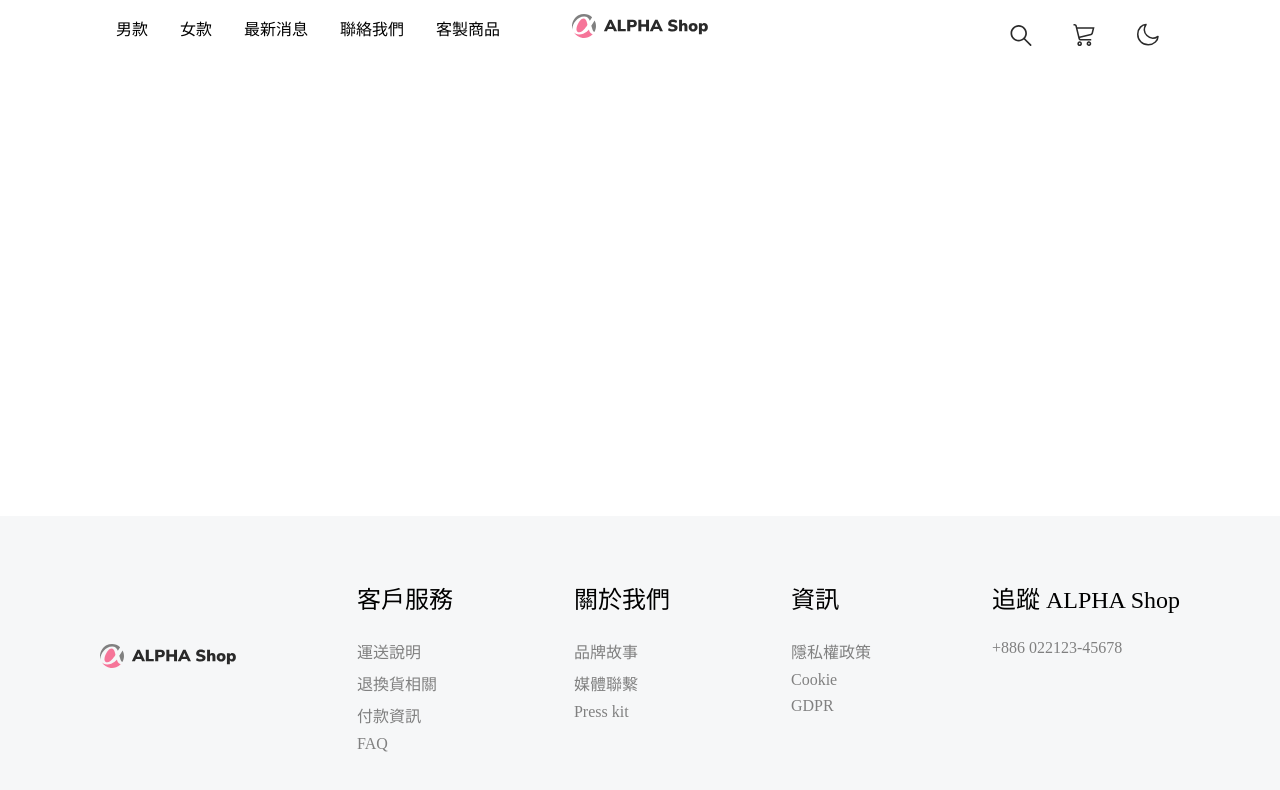
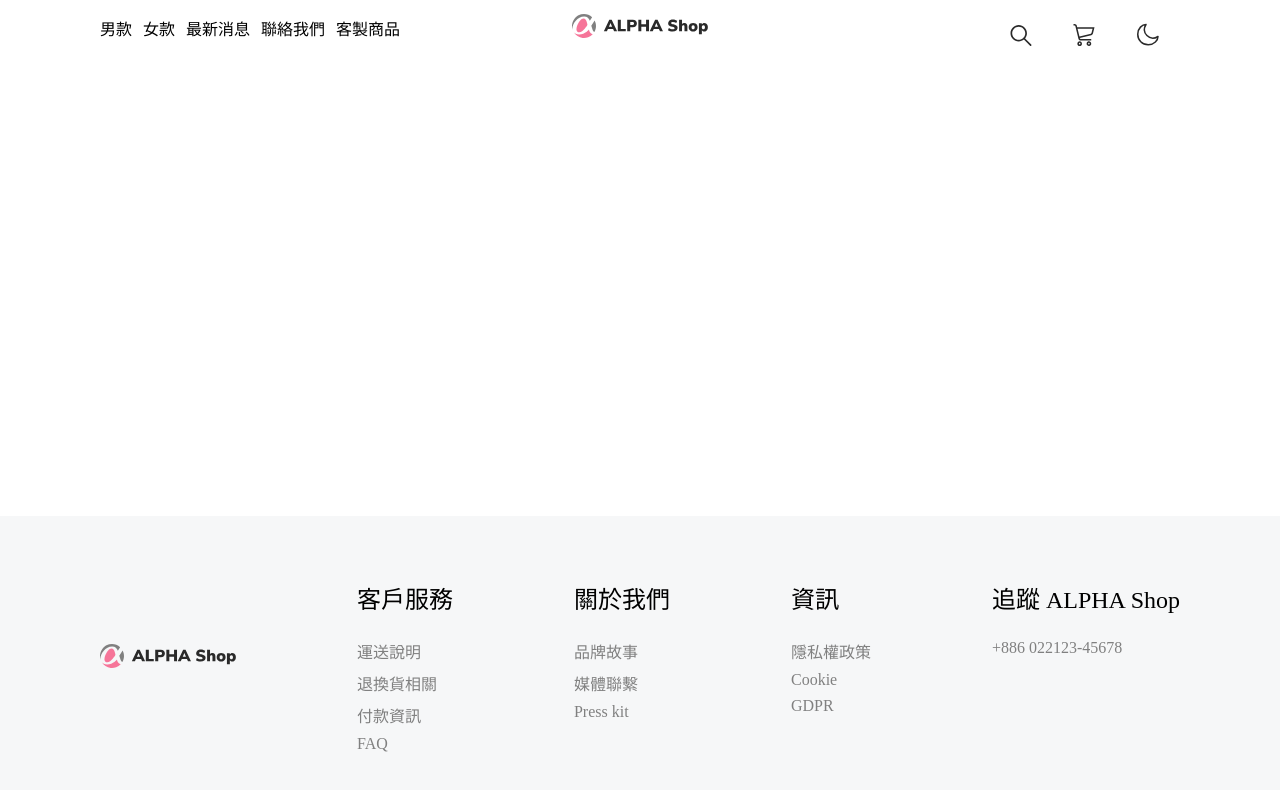
Before and after one commit to changjandam/alpha-camp-react, a React (Create React App) app: page / in a window 1280 px wide. Shown: the top 790 px of the page. Built offline with nearby package versions, Linux system fonts and the light colour scheme.

Commit message:
reset file system

```diff
--- a/src/App.js
+++ b/src/App.js
@@ -1,7 +1,7 @@
 import React from 'react';
 import { GlobalStyles } from './global';
-import Header from './components/UI/Header';
-import Footer from './components/UI/Footer'
+import Header from './components/header/Header';
+import Footer from './components/footer/Footer'
 
 function App() {
   return (
--- a/src/components/UI/Footer.js
+++ b/src/components/footer/Footer.js
@@ -1,8 +1,8 @@
 import React from 'react';
 import styled from 'styled-components';
 import Logo from '../Logo';
-import CenterDiv from '../../layout/CenterDiv';
-import FooterSection from '../footer-section/FooterSection';
+import CenterDiv from '../layout/CenterDiv';
+import FooterSection from './footer-section/FooterSection'
 
 const StyledFooter = styled.footer`
   position: fixed;
@@ -10,6 +10,10 @@ const StyledFooter = styled.footer`
   width: 100%;
   height: 284px;
   background-color: #f6f7f8;
+
+  @media screen and (max-width: 768px) {
+    display: none;
+  }
 `;
 
 const Div = styled(CenterDiv)`
@@ -88,20 +92,18 @@ const followUs = {
     },
   ],
 };
-;
-
 const Footer = () => {
   return (
     <StyledFooter>
       <Div>
         <StyledLogo />
         {footerSections.map((section) => (
-          <Section
-            title={section.sectionTitle}
-            items={section.sectionItems}
-          />
+          <Section title={section.sectionTitle} items={section.sectionItems} />
         ))}
-        <Section title={followUs.sectionTitle} items={followUs.sectionItems}></Section>
+        <Section
+          title={followUs.sectionTitle}
+          items={followUs.sectionItems}
+        ></Section>
       </Div>
     </StyledFooter>
   );
--- a/src/components/UI/Header.js
+++ b/src/components/header/Header.js
@@ -1,7 +1,7 @@
 import styled from 'styled-components';
-import Hamburger from '../Hamburger';
+import Hamburger from './Hamburger';
 import Logo from '../Logo';
-import Navbar from '../navbar/Navbar';
+import Navbar from '../header/navbar/Navbar';
 
 const StyledHeader = styled.header`
   height: 56px;
--- a/src/components/navbar/NavbarFuncs.js
+++ b/src/components/header/navbar/NavbarFuncs.js
@@ -1,7 +1,7 @@
 import React from 'react';
 import styled from 'styled-components';
 import NavbarFunc from './NavbarFunc';
-import { CartIcon, DarkModeIcon, SearchIcon } from '../../svg/NavbarIcon';
+import { CartIcon, DarkModeIcon, SearchIcon } from '../../../svg/NavbarIcon';
 
 const funcs = [
   { name:'search', icon: SearchIcon(), handler: () => console.log('search icon clicked') },
--- a/src/components/navbar/NavbarItem.js
+++ b/src/components/header/navbar/NavbarItem.js
@@ -23,12 +23,12 @@ const Li = styled.li`
 
   @media screen and (min-width: 768px) {
     all: unset;
-    margin: 5px;
+    /* margin: 5px; */
   }
 
-  @media screen and (min-width: 950px) {
+  /* @media screen and (min-width: 950px) {
     margin: 1rem;
-  }
+  } */
 `;
 
 const NavbarItem = (props) => {
--- a/src/components/navbar/NavbarUl.js
+++ b/src/components/header/navbar/NavbarUl.js
@@ -21,6 +21,8 @@ const Ul = styled.ul`
     flex-direction: row;
     align-items: center;
     height: 100%;
+    width: 300px;
+    justify-content: space-between;
   }
 `;
 
```
Also changed, not shown: src/components/footer/footer-section/FooterSection.js (renamed from src/components/footer-section/FooterSection.js), src/components/footer/footer-section/FooterSectionItem.js (renamed from src/components/footer-section/FooterSectionItem.js), src/components/header/Hamburger.js (renamed from src/components/Hamburger.js), src/components/header/navbar/Navbar.js (renamed from src/components/navbar/Navbar.js), src/components/header/navbar/NavbarFunc.js (renamed from src/components/navbar/NavbarFunc.js), src/components/layout/CenterDiv.js (renamed from src/layout/CenterDiv.js).
